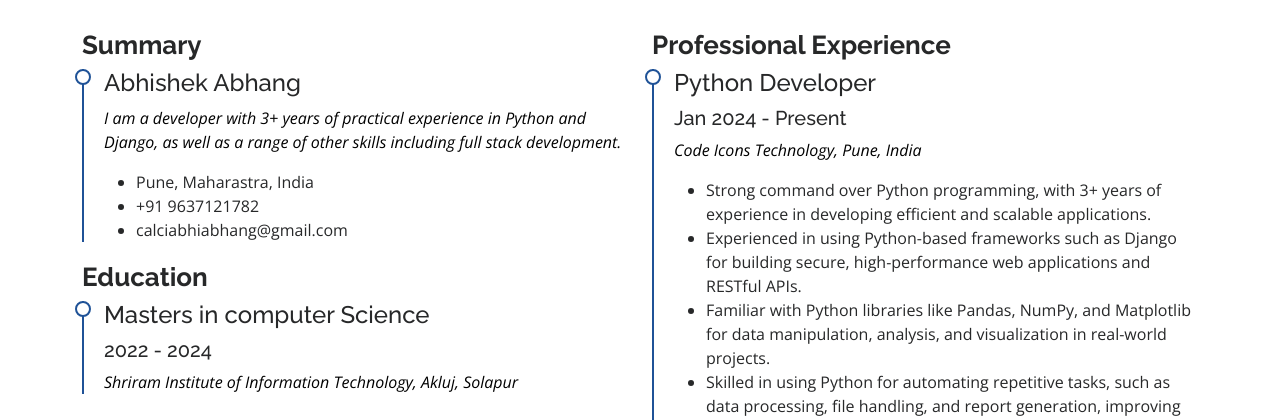
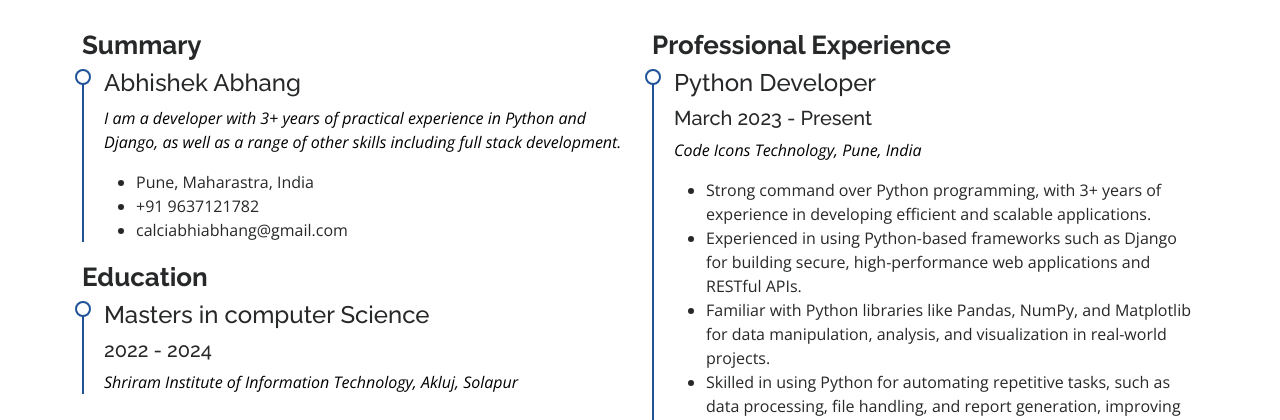
Before and after one commit to AbhiAbhang33/abhi_portfolio, a Django app: page / in a window 1280 px wide. Shown: the part 2273-2693 px from the top of the page. Run offline with Django 5.2, Linux system fonts and the light colour scheme; some libraries are stand-ins or nearby versions.

Commit message:
Basic Details Updated

```diff
--- a/portfolio/templates/home.html
+++ b/portfolio/templates/home.html
@@ -253,7 +253,7 @@
             <h3 class="resume-title">Professional Experience</h3>
             <div class="resume-item">
               <h4>Python Developer</h4>
-              <h5>Jan 2024 - Present</h5>
+              <h5>March 2023 - Present</h5>
               <p><em>Code Icons Technology, Pune, India </em></p>
               <ul>
                 <li>Strong command over Python programming, with 3+ years of experience in developing efficient
```
